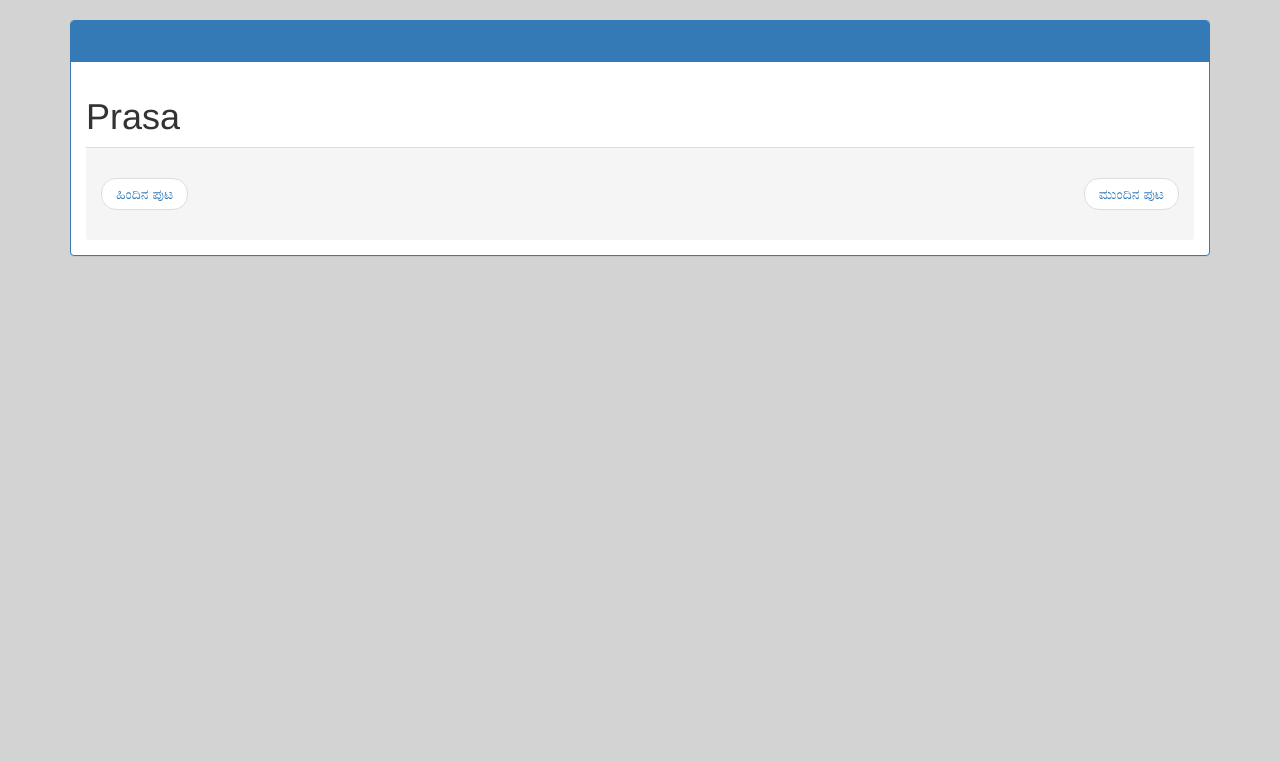
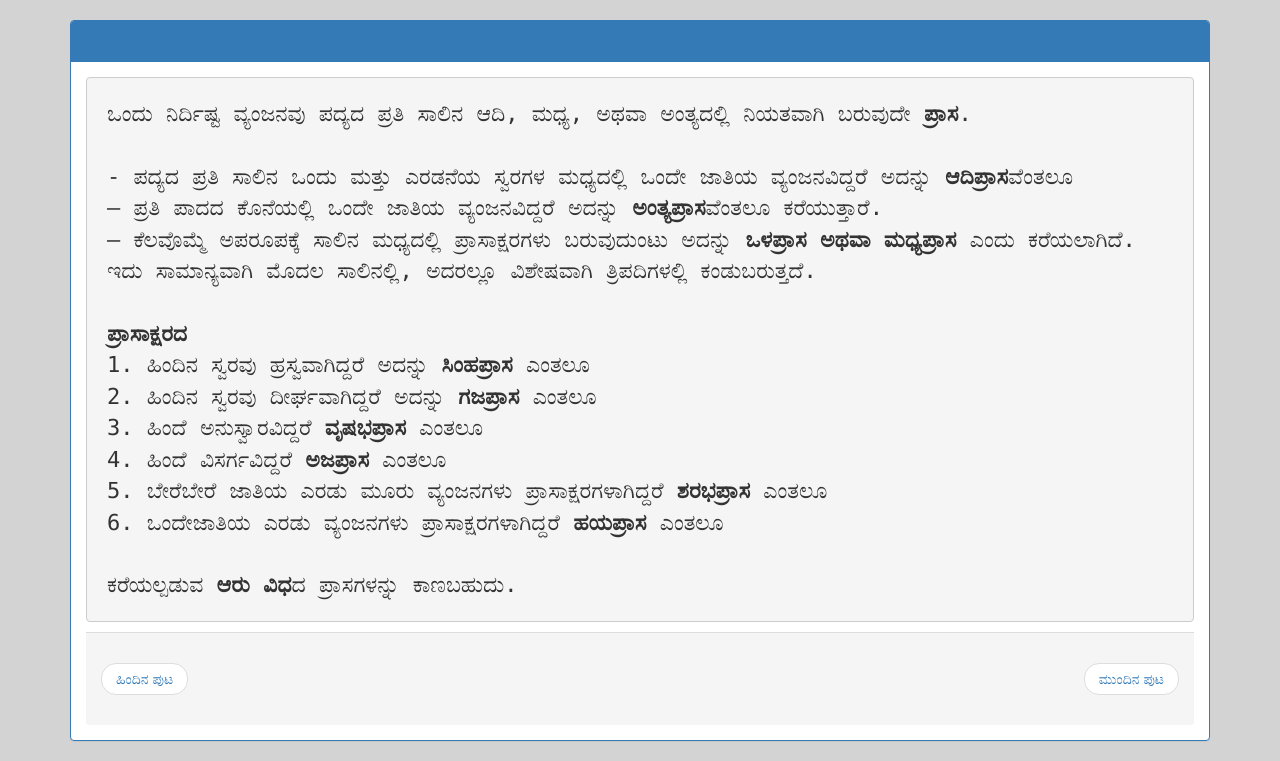
Before and after one commit to anuprshetty/chandassu, a Flask app: template templates/prasa.html in a window 1280 px wide. Shown: the part 75-836 px from the top of the page. Before the commit the page ends 331 px from the top, so only its background shows below. Run offline with Flask 3, Linux system fonts and the light colour scheme; the template is opened without the code that fills it, so the values that code supplies are empty; some libraries are stand-ins or nearby versions.

Commit message:
routing for prasa

```diff
--- a/blueprints/__init__.py
+++ b/blueprints/__init__.py
@@ -1,9 +1,13 @@
 from flask import Blueprint, render_template
+from .prasa import prasa_bp
+from .yati import yati_bp
 from .gana import gana_bp
 from .chandassu import chandassu_bp
 
 home_bp = Blueprint("home_bp", __name__, url_prefix="", template_folder="../templates/")
 
+home_bp.register_blueprint(prasa_bp)
+home_bp.register_blueprint(yati_bp)
 home_bp.register_blueprint(gana_bp)
 home_bp.register_blueprint(chandassu_bp)
 
--- a/templates/prasa.html
+++ b/templates/prasa.html
@@ -1,3 +1,19 @@
 <!DOCTYPE html> {% extends 'base.html' %} {% block body %}
-<h1>Prasa</h1>
+<pre class="pre-wrap">
+ಒಂದು ನಿರ್ದಿಷ್ಟ ವ್ಯಂಜನವು ಪದ್ಯದ ಪ್ರತಿ ಸಾಲಿನ ಆದಿ, ಮಧ್ಯ, ಅಥವಾ ಅಂತ್ಯದಲ್ಲಿ ನಿಯತವಾಗಿ ಬರುವುದೇ <b>ಪ್ರಾಸ</b>.
+
+- ಪದ್ಯದ ಪ್ರತಿ ಸಾಲಿನ ಒಂದು ಮತ್ತು ಎರಡನೆಯ ಸ್ವರಗಳ ಮಧ್ಯದಲ್ಲಿ ಒಂದೇ ಜಾತಿಯ ವ್ಯಂಜನವಿದ್ದರೆ ಅದನ್ನು <b>ಆದಿಪ್ರಾಸ</b>ವೆಂತಲೂ
+— ಪ್ರತಿ ಪಾದದ ಕೊನೆಯಲ್ಲಿ ಒಂದೇ ಜಾತಿಯ ವ್ಯಂಜನವಿದ್ದರೆ ಅದನ್ನು <b>ಅಂತ್ಯಪ್ರಾಸ</b>ವೆಂತಲೂ ಕರೆಯುತ್ತಾರೆ.
+— ಕೆಲವೊಮ್ಮೆ ಅಪರೂಪಕ್ಕೆ ಸಾಲಿನ ಮಧ್ಯದಲ್ಲಿ ಪ್ರಾಸಾಕ್ಷರಗಳು ಬರುವುದುಂಟು ಅದನ್ನು <b>ಒಳಪ್ರಾಸ ಅಥವಾ ಮಧ್ಯಪ್ರಾಸ</b> ಎಂದು ಕರೆಯಲಾಗಿದೆ. ಇದು ಸಾಮಾನ್ಯವಾಗಿ ಮೊದಲ ಸಾಲಿನಲ್ಲಿ, ಅದರಲ್ಲೂ ವಿಶೇಷವಾಗಿ ತ್ರಿಪದಿಗಳಲ್ಲಿ ಕಂಡುಬರುತ್ತದೆ.
+
+<b>ಪ್ರಾಸಾಕ್ಷರದ</b>
+1. ಹಿಂದಿನ ಸ್ವರವು ಹ್ರಸ್ವವಾಗಿದ್ದರೆ ಅದನ್ನು <b>ಸಿಂಹಪ್ರಾಸ</b> ಎಂತಲೂ
+2. ಹಿಂದಿನ ಸ್ವರವು ದೀರ್ಘವಾಗಿದ್ದರೆ ಅದನ್ನು <b>ಗಜಪ್ರಾಸ</b> ಎಂತಲೂ
+3. ಹಿಂದೆ ಅನುಸ್ವಾರವಿದ್ದರೆ <b>ವೃಷಭಪ್ರಾಸ</b> ಎಂತಲೂ
+4. ಹಿಂದೆ ವಿಸರ್ಗವಿದ್ದರೆ <b>ಅಜಪ್ರಾಸ</b> ಎಂತಲೂ
+5. ಬೇರೆಬೇರೆ ಜಾತಿಯ ಎರಡು ಮೂರು ವ್ಯಂಜನಗಳು ಪ್ರಾಸಾಕ್ಷರಗಳಾಗಿದ್ದರೆ <b>ಶರಭಪ್ರಾಸ</b> ಎಂತಲೂ
+6. ಒಂದೇಜಾತಿಯ ಎರಡು ವ್ಯಂಜನಗಳು ಪ್ರಾಸಾಕ್ಷರಗಳಾಗಿದ್ದರೆ <b>ಹಯಪ್ರಾಸ</b> ಎಂತಲೂ
+
+ಕರೆಯಲ್ಪಡುವ <b>ಆರು ವಿಧ</b>ದ ಪ್ರಾಸಗಳನ್ನು ಕಾಣಬಹುದು.
+</pre>
 {% endblock %}
```
Also changed, not shown: blueprints/prasa.py (+8 -1 lines).
